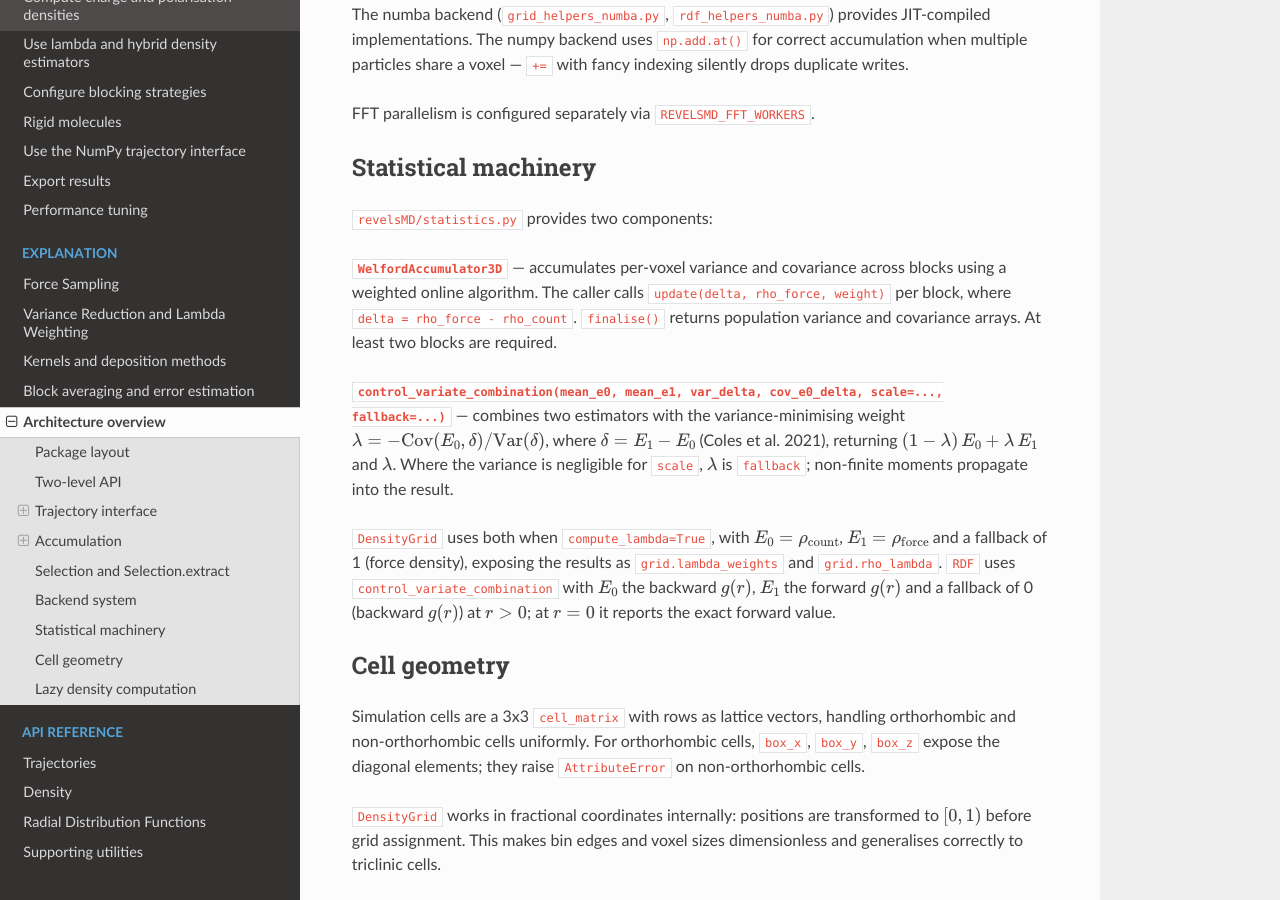
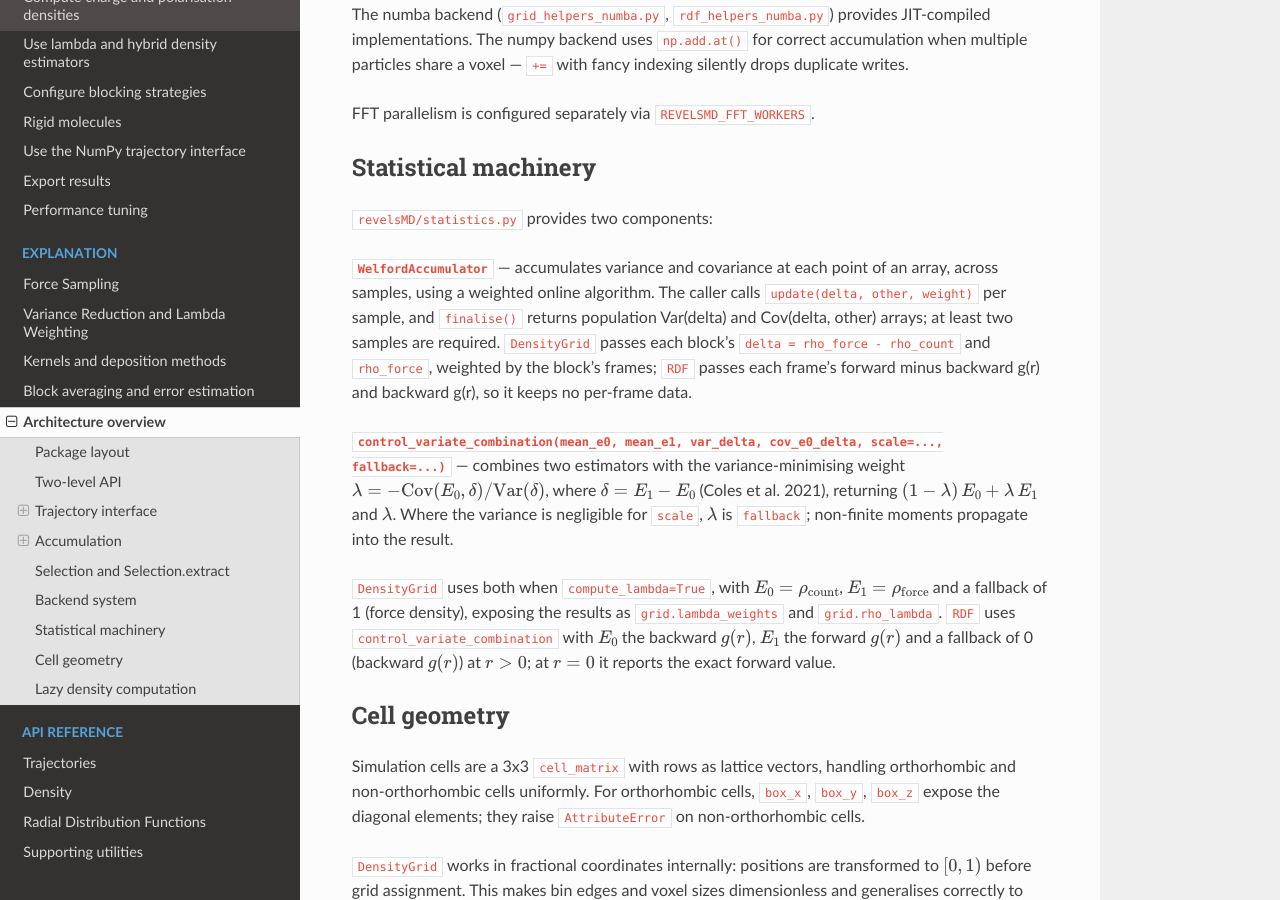
Before and after one commit to user200000/revelsmd, a Sphinx documentation site: the page built from docs/source/explanation/architecture.md, in a window 1280 px wide and 900 px high, scrolled down 3083 px. Built offline with Sphinx 7.4.7 and the Read the Docs theme 3.1.0, drawn with Linux system fonts in a browser that asks for light colours; some of the changed text lies outside the part shown.

Commit message:
Keep running statistics for the RDF's lambda instead of every frame
The RDF stored each frame's binned force sums in _frame_data, whatever
integration was asked for, so memory grew with the trajectory: about
570 MB per 100,000 frames at the default bin width. Only lambda used
them, for the spread of the per-frame forward and backward g(r).

Each frame now updates a WelfordAccumulator with its forward minus
backward g(r) and its backward g(r) at r > 0, and lambda reads Var(Delta)
and Cov(Delta, E_0) from it; a single frame has no spread, as before.
What an RDF holds no longer depends on the number of frames (tested),
and the lambda baselines move by at most 4.5e-15.

WelfordAccumulator3D is renamed WelfordAccumulator, for arrays of any
shape, with its second input named other rather than rho_force. The
lambda invariant tests add their frames through the path accumulate()
uses.

```diff
--- a/docs/source/explanation/architecture.md
+++ b/docs/source/explanation/architecture.md
@@ -8,7 +8,7 @@ revelsMD/
     backends.py          # backend selection (numba / numpy)
     cell.py              # cell geometry utilities
     frame_sources.py     # Frame dataclass, contiguous_blocks, interleaved_blocks
-    statistics.py        # WelfordAccumulator3D, control_variate_combination
+    statistics.py        # WelfordAccumulator, control_variate_combination
     density/
         density_grid.py  # DensityGrid accumulation and FFT conversion
         selection.py     # Selection: atom picking, weight computation
@@ -149,11 +149,13 @@ FFT parallelism is configured separately via `REVELSMD_FFT_WORKERS`.
 
 `revelsMD/statistics.py` provides two components:
 
-**`WelfordAccumulator3D`** — accumulates per-voxel variance and covariance across
-blocks using a weighted online algorithm. The caller calls
-`update(delta, rho_force, weight)` per block, where `delta = rho_force - rho_count`.
-`finalise()` returns population variance and covariance arrays. At least two blocks
-are required.
+**`WelfordAccumulator`** — accumulates variance and covariance at each point of an
+array, across samples, using a weighted online algorithm. The caller calls
+`update(delta, other, weight)` per sample, and `finalise()` returns population
+Var(delta) and Cov(delta, other) arrays; at least two samples are required.
+`DensityGrid` passes each block's `delta = rho_force - rho_count` and `rho_force`,
+weighted by the block's frames; `RDF` passes each frame's forward minus backward
+g(r) and backward g(r), so it keeps no per-frame data.
 
 **`control_variate_combination(mean_e0, mean_e1, var_delta, cov_e0_delta, scale=..., fallback=...)`**
 — combines two estimators with the variance-minimising weight
```
Also changed, not shown: docs/source/api/supporting.md (+2 -2 lines), docs/source/explanation/block-averaging.md (+3 -3 lines), docs/source/explanation/variance-reduction.md (+2 -2 lines), 6 other files.
